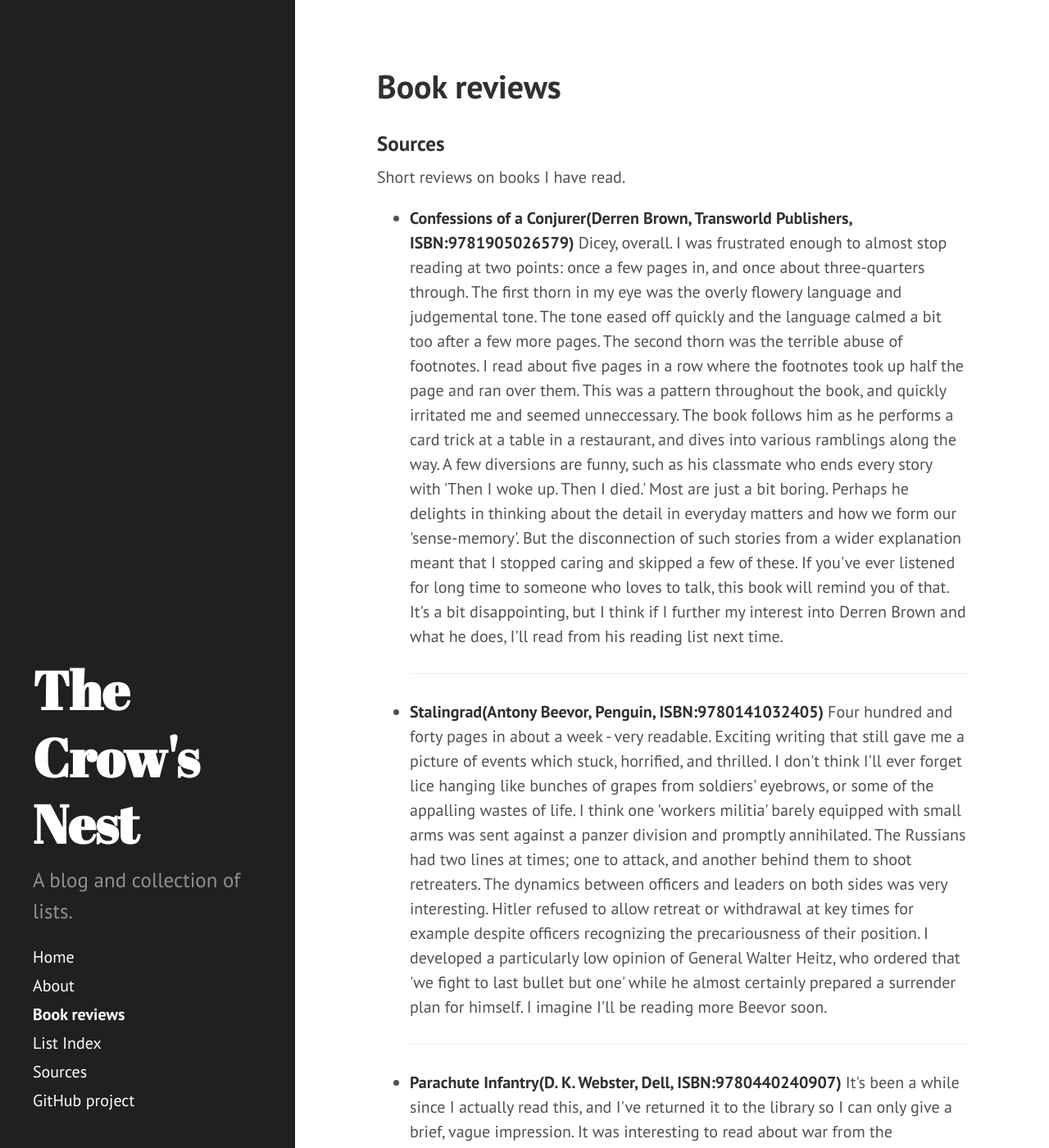
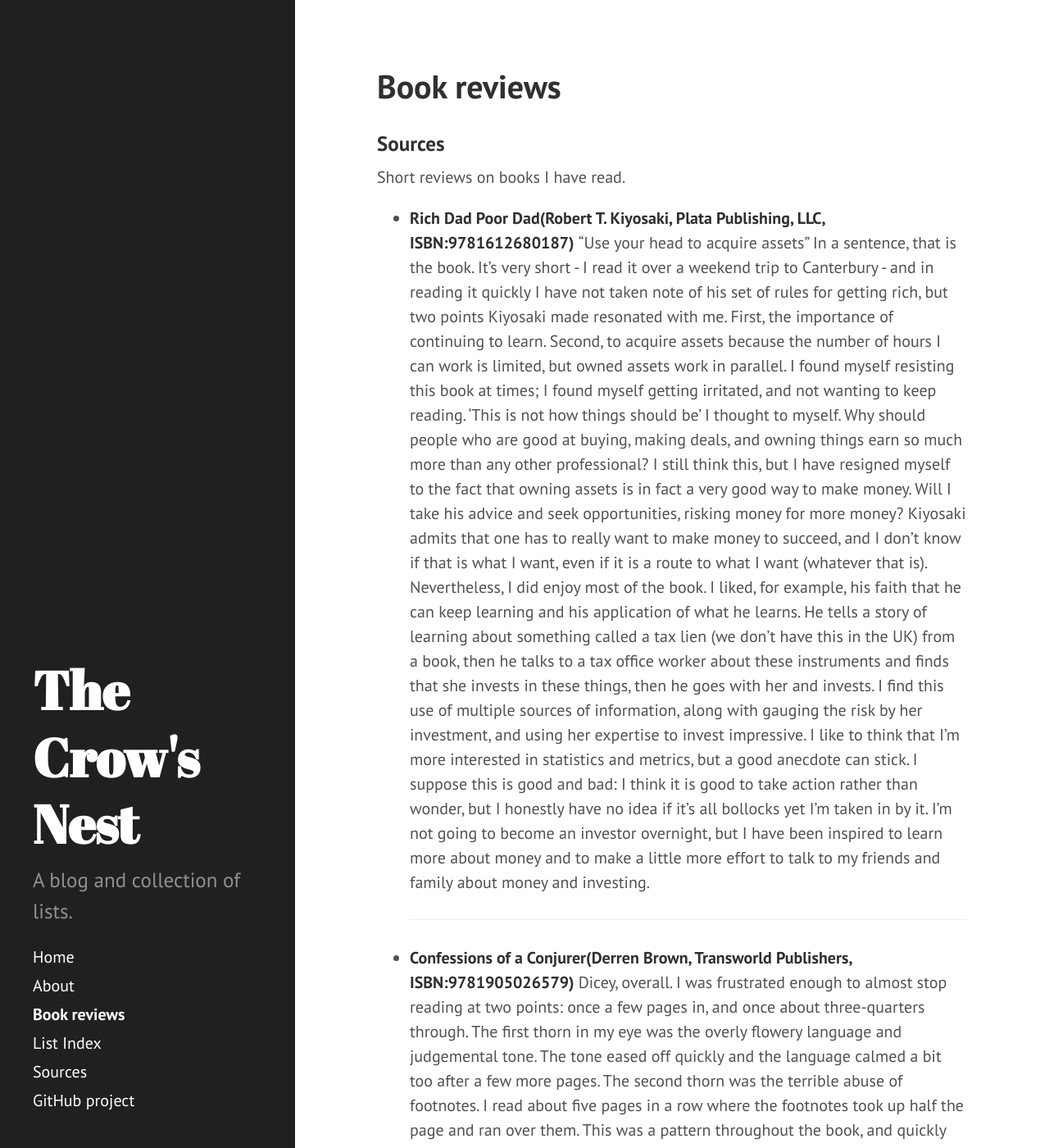
Before and after one commit to rm646/blag, a Jekyll site: the page built from book_reviews.md, in a window 1280 px wide and 1400 px high. Shown: the whole window at 82% size. Built offline with Jekyll 4.4.1, drawn with Linux system fonts in a browser that asks for light colours.

Commit message:
added rich dad poor dad review

```diff
--- a/_data/book_reviews.yml
+++ b/_data/book_reviews.yml
@@ -1,3 +1,16 @@
+- title: "Rich Dad Poor Dad"
+  author: Robert T. Kiyosaki
+  ISBN: 9781612680187
+  publisher: Plata Publishing, LLC
+  review: >
+    “Use your head to acquire assets” In a sentence, that is the book. It’s very short - I read it over a weekend trip to Canterbury - and in reading it quickly I have not taken note of his set of rules for getting rich, but two points Kiyosaki made resonated with me. First, the importance of continuing to learn. Second, to acquire assets because the number of hours I can work is limited, but owned assets work in parallel.
+
+    I found myself resisting this book at times; I found myself getting irritated, and not wanting to keep reading. ‘This is not how things should be’ I thought to myself. Why should people who are good at buying, making deals, and owning things earn so much more than any other professional? I still think this, but I have resigned myself to the fact that owning assets is in fact a very good way to make money. Will I take his advice and seek opportunities, risking money for more money? Kiyosaki admits that one has to really want to make money to succeed, and I don’t know if that is what I want, even if it is a route to what I want (whatever that is).
+
+    Nevertheless, I did enjoy most of the book. I liked, for example, his faith that he can keep learning and his application of what he learns. He tells a story of learning about something called a tax lien (we don’t have this in the UK) from a book, then he talks to a tax office worker about these instruments and finds that she invests in these things, then he goes with her and invests. I find this use of multiple sources of information, along with gauging the risk by her investment, and using her expertise to invest impressive. I like to think that I’m more interested in statistics and metrics, but a good anecdote can stick. I suppose this is good and bad: I think it is good to take action rather than wonder, but I honestly have no idea if it’s all bollocks yet I’m taken in by it.
+
+    I’m not going to become an investor overnight, but I have been inspired to learn more about money and to make a little more effort to talk to my friends and family about money and investing.
+
 - title: "Confessions of a Conjurer"
   author: Derren Brown
   ISBN: 9781905026579
```
